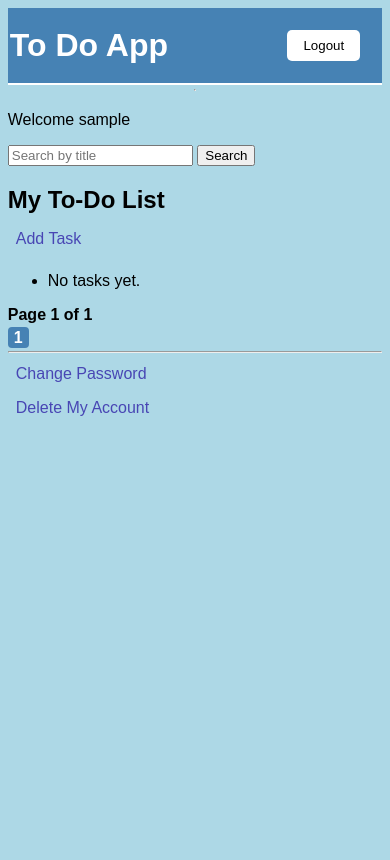
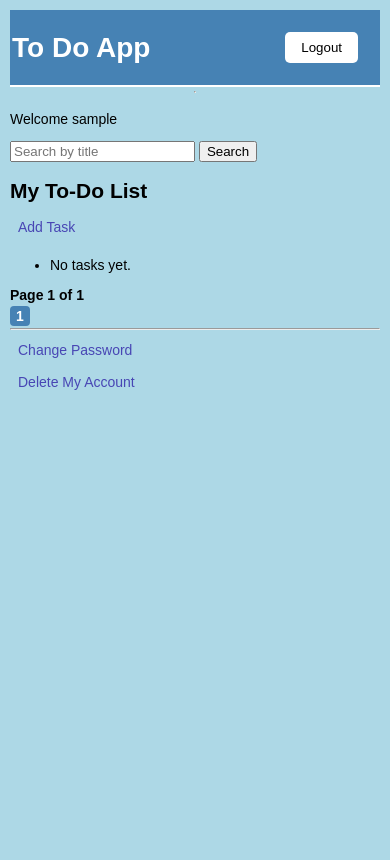
Before and after one commit to AnmolDevero/todo_project, a Django app: page /task/list/ in a window 390 px wide. After the commit the page ends 390 px from the top, so only its background shows below. Run offline with Django 5.2, Linux system fonts and the light colour scheme; the visitor is signed in with stand-in values (Sample User, id 1); data that the repository does not hold is empty.

Commit message:
Add responsive feature

```diff
--- a/todo_app/static/style.css
+++ b/todo_app/static/style.css
@@ -4,9 +4,9 @@ body{
     height: 100vh;
     background-color:lightblue;
     margin: 0%;
-    padding: 2%;
+    padding: 20px;
     font-family: sans-serif;
-    font-size: 20 ;
+    font-size: 18px;
 }
 
 
@@ -55,16 +55,11 @@ body hr{
 }
 
 
-.pagination {
-    margin-top: 6;
-}
-
-
 .pagination a {
     text-decoration: none;
     padding: 2px 6px;
     color: #4682B4;
-    background-color:  white; ;
+    background-color:  white;
     border-radius: 4px;
 }
 
@@ -84,3 +79,24 @@ body hr{
   margin-bottom: 5px;
   font-weight: bold;
 }
+
+
+
+@media (max-width: 1024px) {
+    body {
+         font-size: 16px;
+         padding: 15px;
+    }
+}
+
+
+@media (max-width: 600px) {
+    body {
+         font-size: 14px;
+         padding: 10px;
+    }
+}
+
+body {
+    box-sizing: border-box;
+}
--- a/todo_app/templates/base.html
+++ b/todo_app/templates/base.html
@@ -4,6 +4,7 @@
 <html>
 <head>
     <title> To-Do App </title>
+    <meta name="description" content="Simple and efficient To-Do List web app built with Django. Manage your tasks with ease.">
     <link rel="stylesheet" type="text/css" href="{% static 'style.css' %}?v=2">
 </head>
 <body>
```
Also changed, not shown: README.md.
